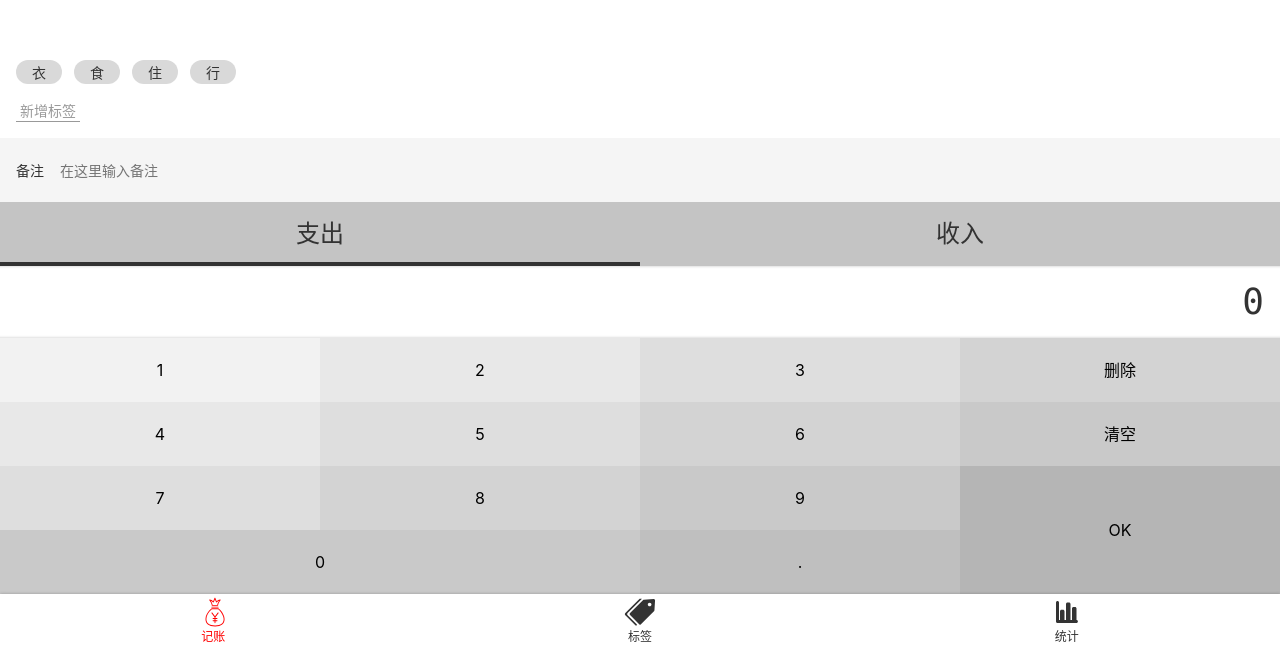
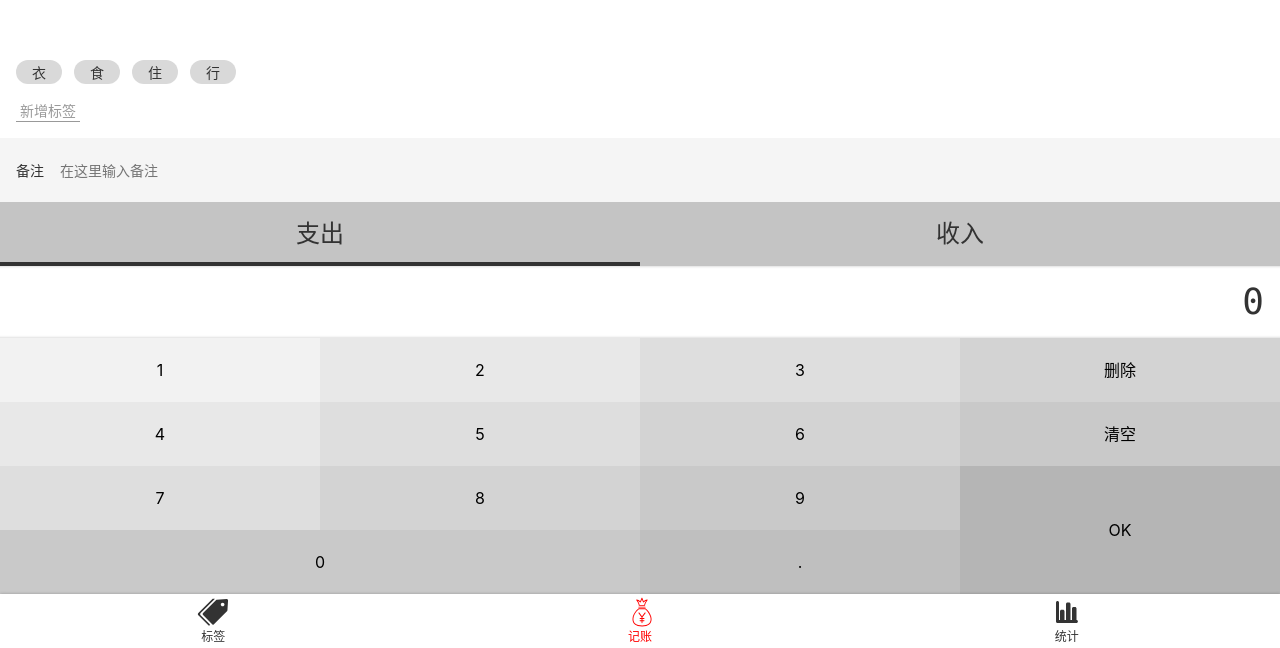
Before and after one commit to alertguo/mango-account, a Vue app: page /#/money in a window 1280 px wide. Shown: the part 152-800 px from the top of the page. Built offline with nearby package versions, Linux system fonts and the light colour scheme.

Commit message:
money 和 label 位置交换

```diff
--- a/src/components/Nav.vue
+++ b/src/components/Nav.vue
@@ -1,12 +1,12 @@
 <template>
   <nav>
+    <router-link to="/labels" class="item" active-class="selected">
+      <Icon name="label"/>
+      标签
+    </router-link>
     <router-link to="/money" class="item" active-class="selected">
       <Icon name="money"/>
       记账
-    </router-link>
-    <router-link to="/labels" class="item" active-class="selected">
-      <Icon name="label"/>
-      标签
     </router-link>
     <router-link to="statistics" class="item" active-class="selected">
       <Icon name="statistics"/>
```
